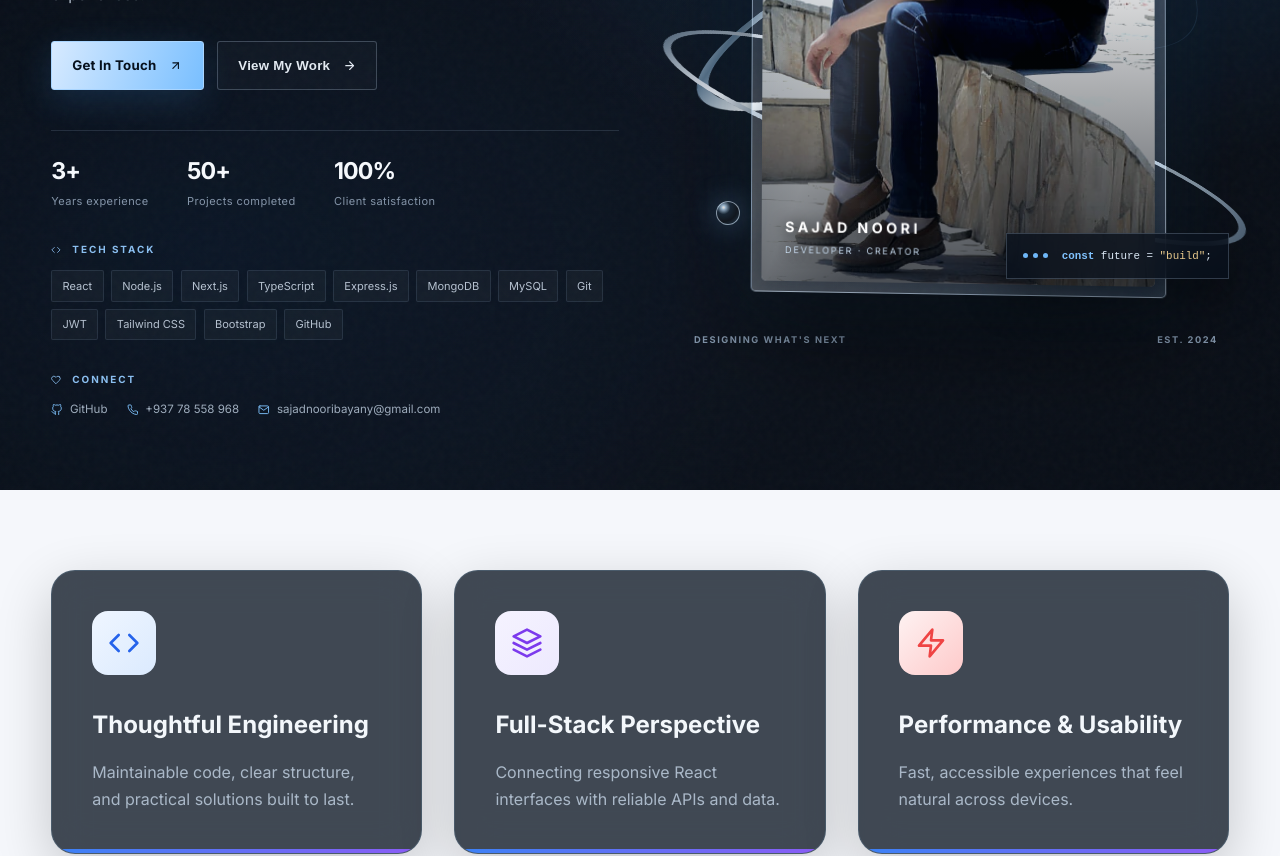
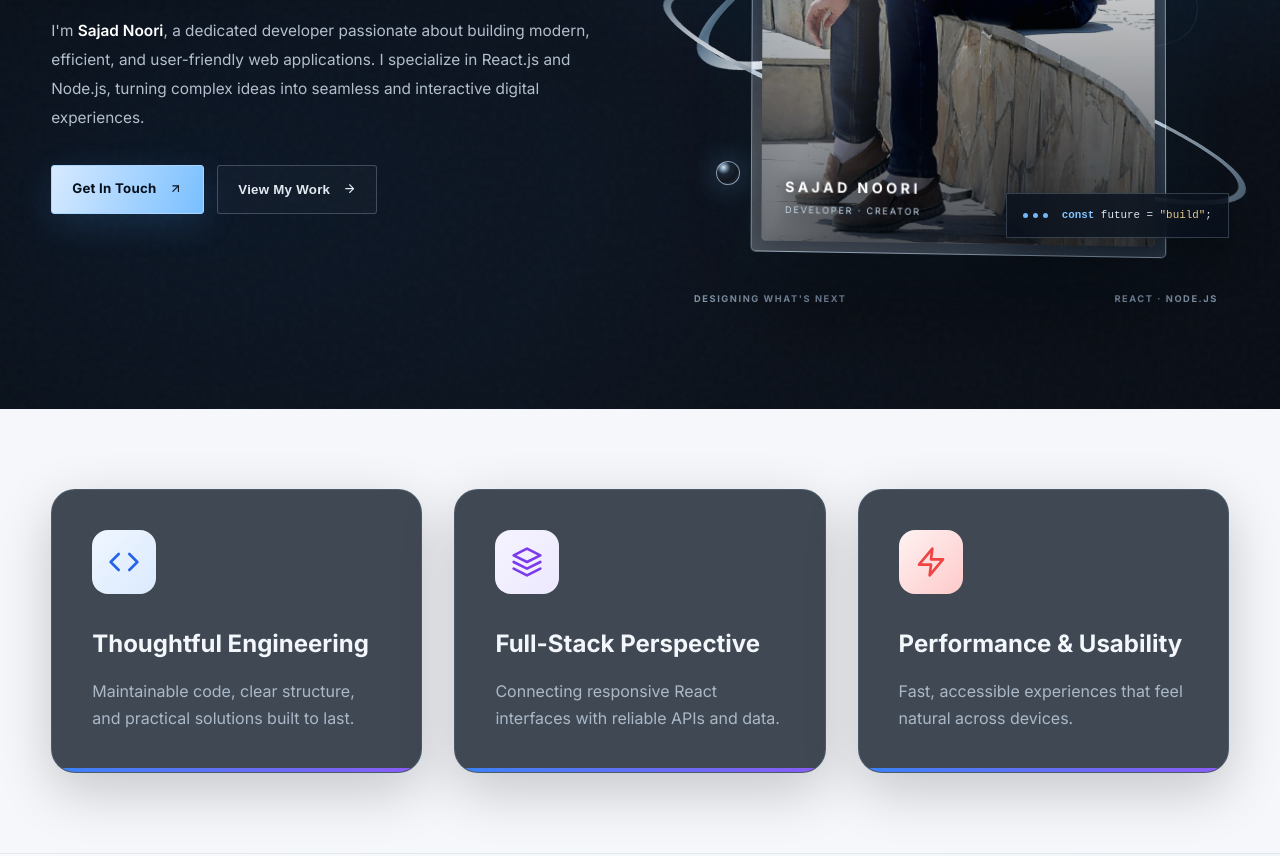
Before and after one commit to sajad-noori/my_portfolio, a React (Vite) app: page / in a window 1280 px wide. Shown: the part 580-1436 px from the top of the page. Built offline with nearby package versions, Linux system fonts and the light colour scheme.

Commit message:
Refine portfolio content and remove repeated information

```diff
--- a/src/components/home/HomeHero.jsx
+++ b/src/components/home/HomeHero.jsx
@@ -1,37 +1,7 @@
 import React from "react";
 import { Link, useNavigate } from "react-router-dom";
 import { motion, useReducedMotion } from "framer-motion";
-import {
-  FiArrowUpRight,
-  FiArrowRight,
-  FiCode,
-  FiGithub,
-  FiHeart,
-  FiMail,
-  FiPhone,
-  FiStar,
-} from "react-icons/fi";
-
-const technologies = [
-  "React",
-  "Node.js",
-  "Next.js",
-  "TypeScript",
-  "Express.js",
-  "MongoDB",
-  "MySQL",
-  "Git",
-  "JWT",
-  "Tailwind CSS",
-  "Bootstrap",
-  "GitHub",
-];
-
-const stats = [
-  { value: "3+", label: "Years experience" },
-  { value: "50+", label: "Projects completed" },
-  { value: "100%", label: "Client satisfaction" },
-];
+import { FiArrowUpRight, FiArrowRight, FiStar } from "react-icons/fi";
 
 export default function HomeHero() {
   const navigate = useNavigate();
@@ -91,37 +61,11 @@ export default function HomeHero() {
           </button>
         </motion.div>
 
-        <motion.div className="cinema-stats" {...reveal(0.56)}>
-          {stats.map((stat) => (
-            <div className="cinema-stat" key={stat.label}>
-              <strong>{stat.value}</strong>
-              <span>{stat.label}</span>
-            </div>
-          ))}
-        </motion.div>
-
-        <motion.div className="cinema-tech" {...reveal(0.64)}>
-          <div className="cinema-section-label"><FiCode /> TECH STACK</div>
-          <div className="cinema-tech-list">
-            {technologies.map((tech) => <span key={tech}>{tech}</span>)}
-          </div>
-        </motion.div>
-
-        <motion.div className="cinema-connect" {...reveal(0.72)}>
-          <div className="cinema-section-label"><FiHeart /> CONNECT</div>
-          <div className="cinema-contact-list">
-            <a href="https://github.com/yourusername" target="_blank" rel="noreferrer">
-              <FiGithub /> GitHub
-            </a>
-            <a href="tel:+93778558968"><FiPhone /> +937 78 558 968</a>
-            <a href="mailto:sajadnooribayany@gmail.com"><FiMail /> sajadnooribayany@gmail.com</a>
-          </div>
-        </motion.div>
       </div>
 
       <motion.div className="cinema-portrait-stage" {...reveal(0.3)}>
         <div className="cinema-stage-label cinema-stage-label--top">
-          <span>01 / THE DEVELOPER</span><span>BASED IN AFGHANISTAN</span>
+          <span>01 / THE DEVELOPER</span><span>BUILDING FOR THE WEB</span>
         </div>
         <div className="cinema-portrait-halo" aria-hidden="true" />
         <div className="cinema-chrome cinema-chrome--back" aria-hidden="true" />
@@ -147,7 +91,7 @@ export default function HomeHero() {
           <code><b>const</b> future = <em>"build"</em>;</code>
         </div>
         <div className="cinema-stage-label cinema-stage-label--bottom">
-          <span>DESIGNING WHAT'S NEXT</span><span>EST. 2024</span>
+          <span>DESIGNING WHAT'S NEXT</span><span>REACT · NODE.JS</span>
         </div>
       </motion.div>
     </section>
```
